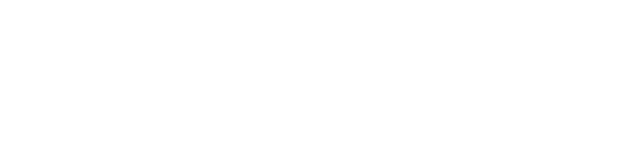
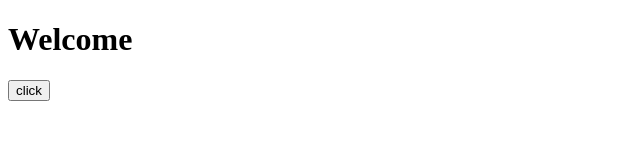
Before and after one commit to BT616/T1, a plain HTML site: page index.html in a window 1280 px wide. Shown: the whole page, without its empty margins (0-640 px from the left). Drawn offline with Linux system fonts and the light colour scheme.

Commit message:
script.js setup

```diff
--- a/index.html
+++ b/index.html
@@ -6,7 +6,12 @@
     <meta name="viewport" content="width=device-width, initial-scale=1.0">
     <title>Document</title>
 </head>
+<div >
+<h1 id="display">Welcome</h1>
+<button type=submit id="btn">click</button>
+</div>
 <body>
 
+    <script src="script.js"></script>
 </body>
 </html>
```
